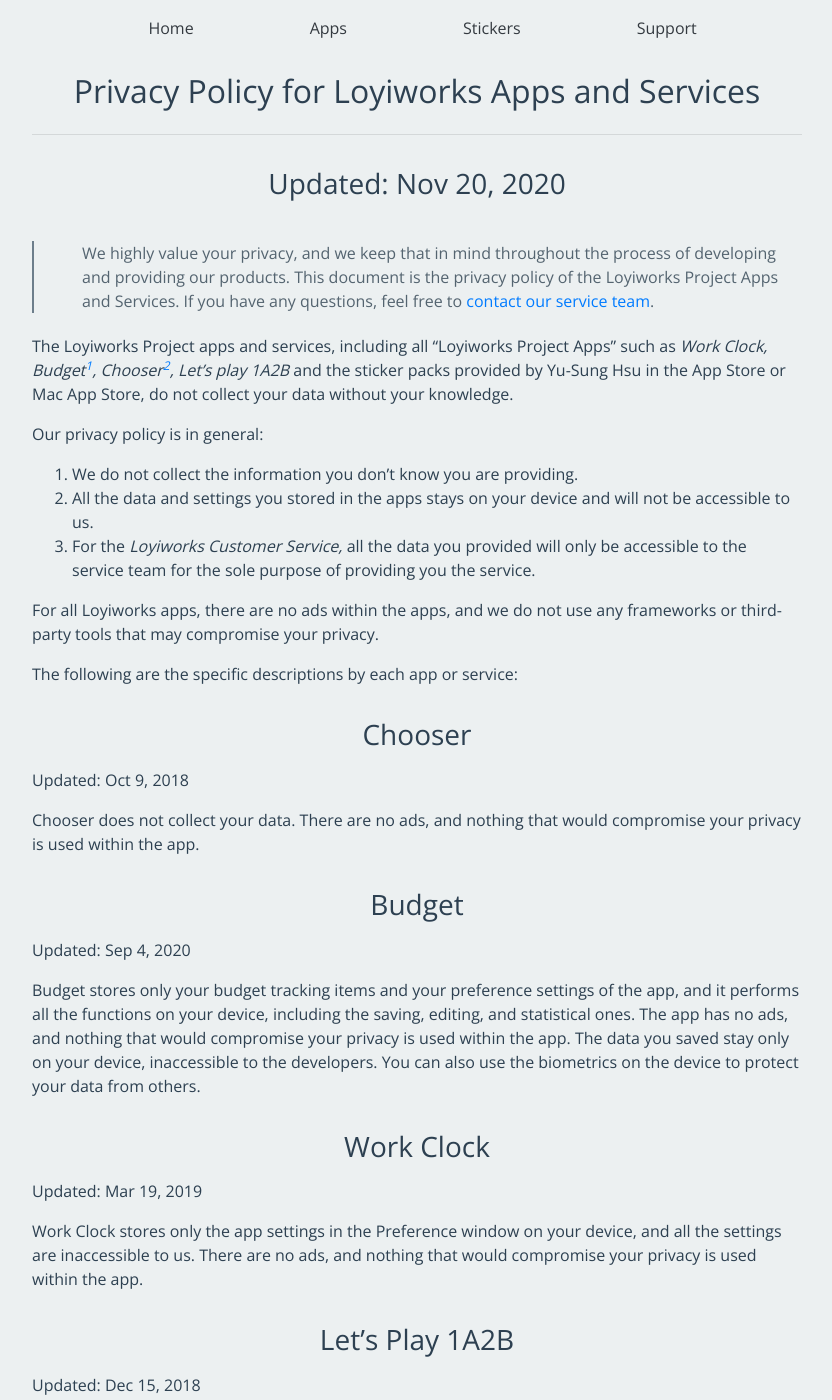
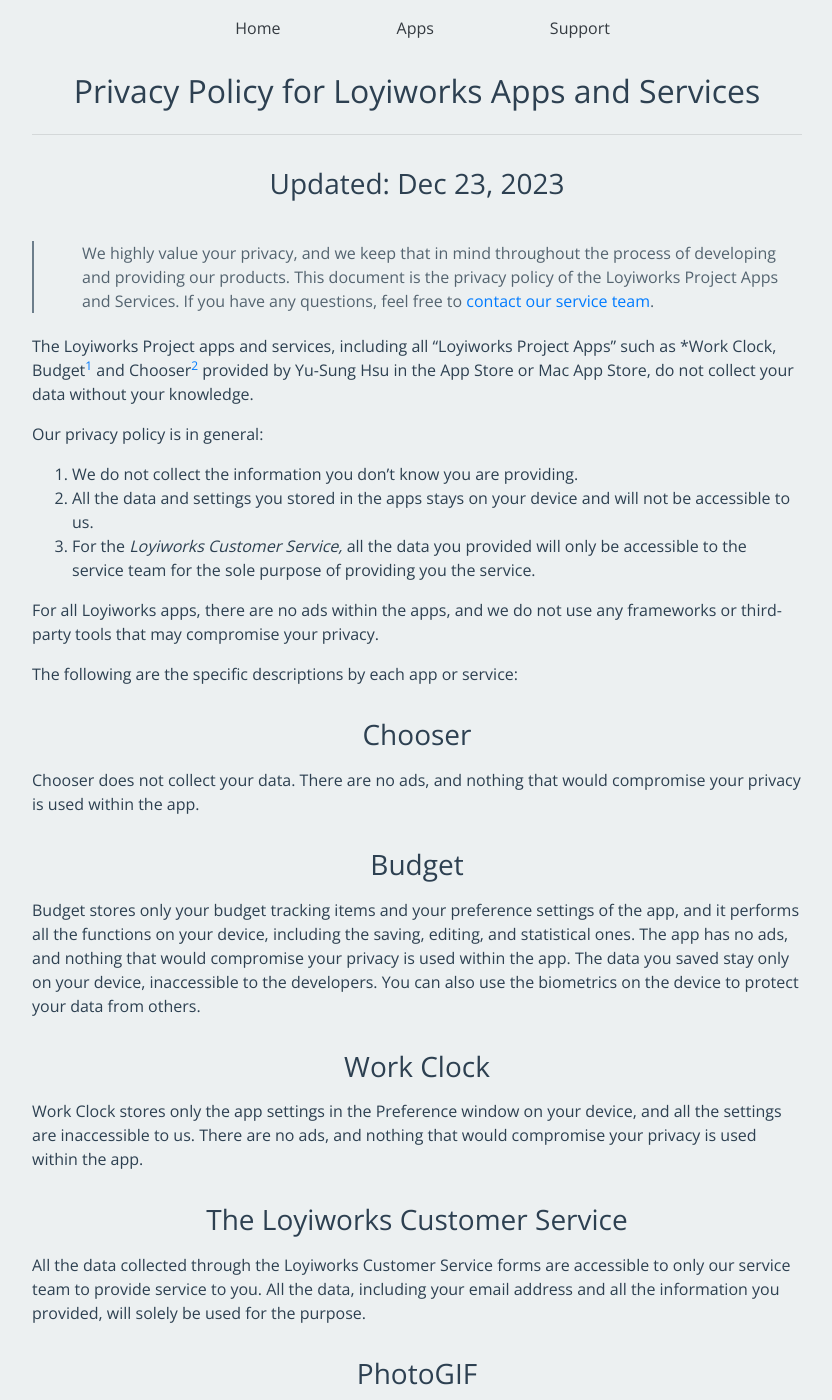
Before and after one commit to Loyiworks/loyiworks-website, a Jekyll site: the page built from privacy/index.md, in a window 1280 px wide and 1400 px high. Shown: the whole window, without its empty margins (223-1055 px from the left). Built offline with Jekyll 4.4.1, drawn with Linux system fonts in a browser that asks for light colours; nearby versions of some CDN libraries; some of the changed text lies outside the part shown.

Commit message:
feat: remove reference to apps that are no longer available

```diff
--- a/_includes/navigation.html
+++ b/_includes/navigation.html
@@ -15,9 +15,6 @@
                 <a id="app" class="nav-link {{apps}}" href="/apps/">Apps</a>
             </li>
             <li class="nav-item">
-                <a id="stks" class="nav-link {{stickies}}" href="/stickers/">Stickers</a>
-            </li>
-            <li class="nav-item">
                 <a id="sup" class="nav-link {{support}}" href="/support/">Support</a>
             </li>
         </ul>
--- a/_layouts/post.html
+++ b/_layouts/post.html
@@ -26,17 +26,12 @@
   {{ content }}
 </div>
 
-{% if page.line-link %}
-<div style="text-align: center;">
-  <a href="{{page.line-link}}"
-    ><button type="button" class="btn btn-success">Download for LINE</button></a
-  >
-</div>
-{% endif %} {% if page.mac-link %}
+{% if page.mac-link %}
 <div style="text-align: center;">
   <a href="{{page.mac-link}}" target="_blank"><div class="badge mac"> </div></a>
 </div>
-{% endif %} {% if page.ios-link %}
+{% endif %}
+{% if page.ios-link %}
 <div style="text-align: center;">
   <a href="{{page.ios-link}}" target="_blank"><div class="badge ios"> </div></a>
 </div>
--- a/privacy/index.md
+++ b/privacy/index.md
@@ -4,11 +4,11 @@
 home: /
 ---
 
-<h3><center>Updated: Nov 20, 2020</center></h3>
+<h3><center>Updated: Dec 23, 2023</center></h3>
 
 > We highly value your privacy, and we keep that in mind throughout the process of developing and providing our products. This document is the privacy policy of the Loyiworks Project Apps and Services. If you have any questions, feel free to [contact our service team](mailto:loyiworks@gmail.com).
 
-The Loyiworks Project apps and services, including all "Loyiworks Project Apps" such as *Work Clock, Budget[^first], Chooser[^second], Let's play 1A2B* and the sticker packs provided by Yu-Sung Hsu in the App Store or Mac App Store, do not collect your data without your knowledge.
+The Loyiworks Project apps and services, including all "Loyiworks Project Apps" such as *Work Clock, Budget[^first] and Chooser[^second] provided by Yu-Sung Hsu in the App Store or Mac App Store, do not collect your data without your knowledge.
 
 [^first]: "Budget: Simply Budget Tracker" will be referred to as "Budget" throughout this document.
 [^second]: "Chooser: Lot Drawer & Grouper" will be referred to as "Chooser" throughout this document.
@@ -24,44 +24,22 @@
 
 ### Chooser
 
-Updated: Oct 9, 2018
-
 Chooser does not collect your data. There are no ads, and nothing that would compromise your privacy is used within the app.
 
 ### Budget
-
-Updated: Sep 4, 2020
 
 Budget stores only your budget tracking items and your preference settings of the app, and it performs all the functions on your device, including the saving, editing, and statistical ones. The app has no ads, and nothing that would compromise your privacy is used within the app. The data you saved stay only on your device, inaccessible to the developers. You can also use the biometrics on the device to protect your data from others.
 
 ### Work Clock
 
-Updated: Mar 19, 2019
-
 Work Clock stores only the app settings in the Preference window on your device, and all the settings are inaccessible to us. There are no ads, and nothing that would compromise your privacy is used within the app.
 
-### Let's Play 1A2B
-
-Updated: Dec 15, 2018
-
-Let's Play 1A2B does not collect your data. There are no ads, and nothing that would compromise your privacy is used within the app.
-
-### The Sticker Packs
-
-Updated: Oct 9, 2018
-
-All the sticker packs including the whole Girlfriend series in all languages available are sticker packs, without the ability to collect your data.
-
 ### The Loyiworks Customer Service
-
-Updated: Sep 4, 2020
 
 All the data collected through the Loyiworks Customer Service forms are accessible to only our service team to provide service to you. All the data, including your email address and all the information you provided, will solely be used for the purpose.
 
 ### PhotoGIF
 
-Updated: Nov 20, 2020
-
 The Photo to GIF generator processes all your images locally on the device. There are no ads, and nothing that would compromise your privacy is used within the app.
 
 ## Questions
```
Also changed, not shown: _posts/Mac Apps/2019-11-24-1A2B.md (deleted, +0 -15 lines), _posts/stickers/2019-11-24-girlfriend-vol-1-en.md (deleted, +0 -14 lines), _posts/stickers/2019-11-24-girlfriend-vol-1-zh.md (deleted, +0 -14 lines), _posts/stickers/2019-11-24-girlfriend-vol-2-zh.md (deleted, +0 -14 lines), stickers/index.html (deleted, +0 -24 lines).
